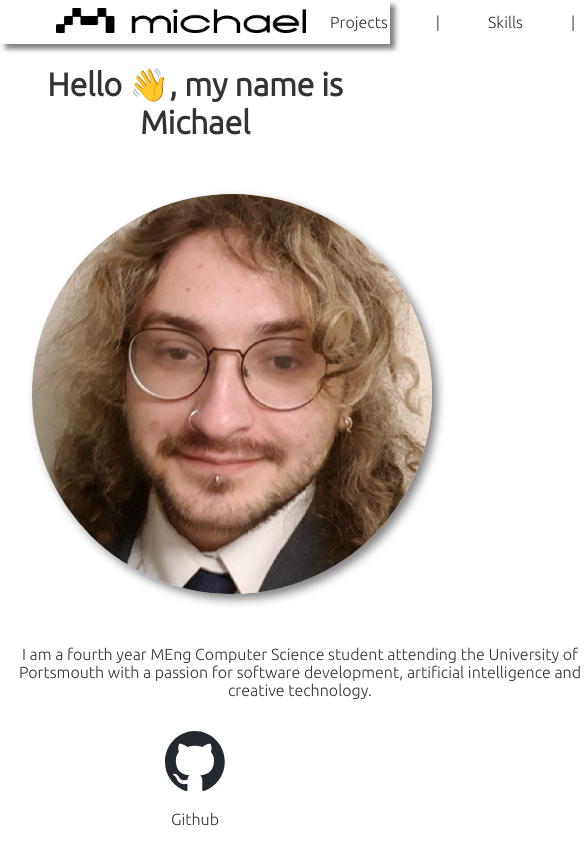
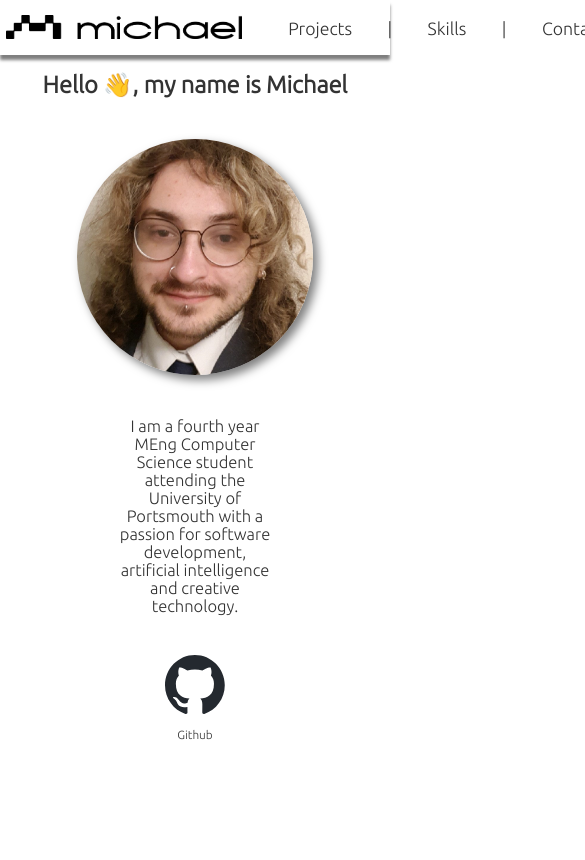
Before and after one commit to MichaelVerdon/Portfolio, a React (Create React App) app in the folder portfolio/: page / in a window 390 px wide. Shown: the top 860 px of the page, 585 px wide, since content can reach past the window. Built offline with nearby package versions, Linux system fonts and the light colour scheme.

Commit message:
fixed the website and improved it on mobile devices

```diff
--- a/portfolio/public/index.html
+++ b/portfolio/public/index.html
@@ -6,8 +6,8 @@
     <meta name="viewport" content="width=device-width, initial-scale=1" />
     <meta name="theme-color" content="#000000" />
     <meta
-      name="description"
-      content="Web site created using create-react-app"
+      name="Michael Verdon Portfolio"
+      content="Portfolio website"
     />
     <link rel="apple-touch-icon" href="%PUBLIC_URL%/logo192.png" />
     <link rel="manifest" href="%PUBLIC_URL%/manifest.json" />
--- a/portfolio/src/App.css
+++ b/portfolio/src/App.css
@@ -3,6 +3,7 @@
 
 :root{
   font-family: 'Ubuntu', sans-serif;
+  font-size: 1.4vh;
 }
 
 .App {
@@ -17,26 +18,26 @@ body{
 }
 
 .nav ul{
-  margin: 0;
-  padding: 0;
   list-style: none;
   display: flex;
   gap: 3rem;
-
+  font-size: 1.5rem;
 }
 
 .nav{
   display: flex;
   justify-content: space-between;
   align-items: center;
-  gap: 1rem;
+  width: 100%;
   padding: 0 3rem;
-  box-shadow: 5px 5px 5px rgba(0, 0, 0, 0.5);
+  box-shadow: 0px 5px 3px rgba(0, 0, 0, 0.5);
+  box-sizing: border-box;
 }
 
 .nav img{
-  width: 250px;
+  width: 20rem;
   padding: 0.5rem;
+  margin-left: -3rem;
 }
 
 .nav a{
--- a/portfolio/src/Navbar.jsx
+++ b/portfolio/src/Navbar.jsx
@@ -1,4 +1,5 @@
 import React from 'react';
+import './App.css';
 
 const Navbar = ({ Logo }) => {
 
@@ -7,8 +8,7 @@ const Navbar = ({ Logo }) => {
             <a href='/'>
                 <img src={Logo}/>
             </a>
-
-                <ul>
+                <ul className='navList'>
                     <li>
                         <a href='/projects' className="header">Projects</a>
                     </li>
--- a/portfolio/src/pages/Contact.js
+++ b/portfolio/src/pages/Contact.js
@@ -5,7 +5,7 @@ export default function Contact(){
     return(
         <>
             <h1>Contact</h1>
-            <p>Get in touch with me via email or LinkedIn:</p>
+            <p className="paragraph">Get in touch with me via email or LinkedIn:</p>
             <div className="contactsContainer">
                 {Contacts.map((contact, index) => (
                     <ContactCard key={index} Contact={contact}/>
--- a/portfolio/src/pages/Home.js
+++ b/portfolio/src/pages/Home.js
@@ -10,7 +10,7 @@ export default function Home(){
     }
 
     return(
-        <>
+        <div className="homeContainer">
             <h1>Hello 👋, my name is Michael</h1>
             <div className="avatar">
                 <img src={Selfie} className="selfie"></img>
@@ -26,6 +26,6 @@ export default function Home(){
                 <img src={gitHubLogo} alt="github" id="github" onClick={RedirectGithub}/>
                 <p>Github</p>
             </div>
-        </>
+        </div>
     )
 }
--- a/portfolio/src/pages/ProjectCard.jsx
+++ b/portfolio/src/pages/ProjectCard.jsx
@@ -9,7 +9,7 @@ const ProjectCard = ({ Project }) => {
 
     return(
         <>
-            <Col>
+            <Col className='cardColumn'>
                 <div className='card' onClick={redirectLink}>
                     <img src={
                         Project.src !== "N/A"
--- a/portfolio/src/pages/Projects.js
+++ b/portfolio/src/pages/Projects.js
@@ -5,15 +5,15 @@ import ProjectsInfo from'./projects.json';
 export default function Projects() {
 
     return (
-        <>
+        <div className="projectPageContainer">
             <h1>Projects</h1>
-            <p>Explore a collection of my programming projects that showcase my skills.
+            <p className='paragraph'>Explore a collection of my programming projects that showcase my skills.
                 Clicking on one will redirect you to the source code on GitHub.</p>
             <div className='projectsContainer'>
                 {ProjectsInfo.map((project, index) => (
                     <ProjectCard key={index} Project={project}/>
                 ))}
             </div>
-        </>
+        </div>
     );
 }
--- a/portfolio/src/pages/pages.css
+++ b/portfolio/src/pages/pages.css
@@ -7,8 +7,8 @@
 }
 
 .selfie{
-    width: 400px;
-    height: 400px;
+    width: 20rem;
+    height: 20rem;
     border-radius: 50%;
     box-shadow: 5px 5px 10px rgba(0, 0, 0, 0.5);
     transition: transform .3s ease-in-out;
@@ -20,18 +20,23 @@
 
 .textContainer{
     margin: auto;
-    width: 600px;
+    width: 40%;
     text-align: center;
     text-justify: inter-character;
+    font-size: 1.4rem;
+}
+
+.paragraph{
+    font-size: 1.4rem;
 }
 
 .githubCont{
-    margin: 2rem;
+    margin-top: 2rem;
 }
 
 #github{
-    width: 60px;
-    height: 60px;
+    width: 5rem;
+    height: 5rem;
     transition: transform .7s ease-in-out;
 }
 
@@ -48,8 +53,8 @@
     margin: 2rem;
     display: flex;
     flex-wrap: wrap;
-    width: 250px;
-    height: 250px;
+    width: 15rem;
+    height: 15rem;
     background-color: #ffffff;
     overflow: hidden;
     border-radius: 2rem;
@@ -59,13 +64,19 @@
     box-shadow: 5px 5px 5px rgba(0, 0, 0, 0.5);
 }
 
+.cardColumn{
+    display:flex;
+    align-items: center;
+    justify-content: center;
+}
+
 .projectDesc{
     visibility: hidden;
     position: absolute;
     text-align: center;
     background-color: rgba(0, 0, 0, 0.8);
     color: white;
-    padding: 10px;
+    padding: 1rem;
     box-sizing: border-box;
     width: 100%;
     height: 100%;
@@ -98,15 +109,34 @@
     width: 100%;
 }
 
-.projectsContainer{
-    margin: 0;
+.homeContainer{
+    display: flex;
+    flex-direction: column;
+    width: 100%;
+}
+
+.projectsPageContainer{
+    display: flex;
+    align-items: center;
+    justify-content: center;
+    flex-direction: column;
+    width: 100%;
+}
+
+.projectsContainer {
     padding: 1rem;
     justify-content: center;
     display: flex;
     flex-wrap: wrap;
-    margin-left: auto;
-    margin-right: auto;
-    /*border: 1px dashed rgb(0, 0, 0);*/
+    width: 100%; /* Use 100% width relative to its parent container */
+    box-sizing: border-box; /* Include padding and border in the element's total width and height */
+    margin: 0 auto; /* Center the container itself horizontally */
+}
+
+/* Center the items within .projectsContainer */
+.projectsContainer > * {
+    flex: 1 1 auto; /* Allow items to grow and shrink as needed */
+    margin: 1rem; /* Add margin around items for spacing */
 }
 
 .skillsContainer {
@@ -123,8 +153,8 @@
     margin: 0.5rem;
     display: flex;
     flex-wrap: wrap;
-    width: 50px;
-    height: 50px;
+    width: 5rem;
+    height: 5rem;
     background-color: white;
     overflow: hidden;
     border-radius: 1rem;
```
